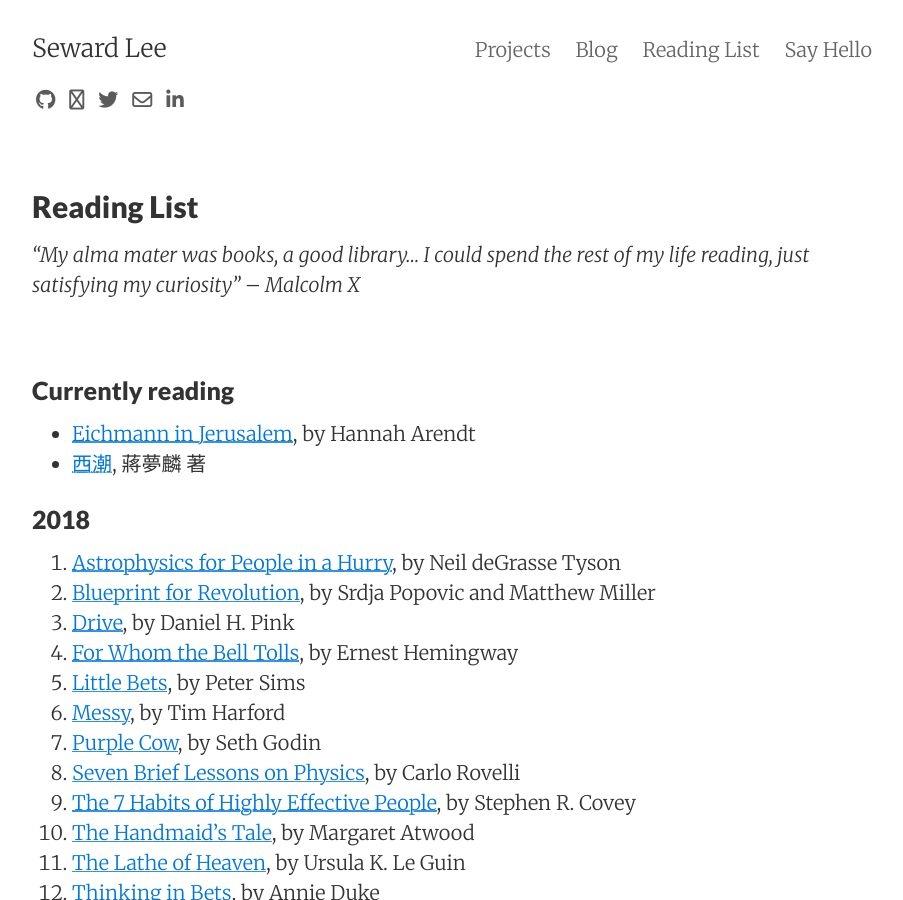
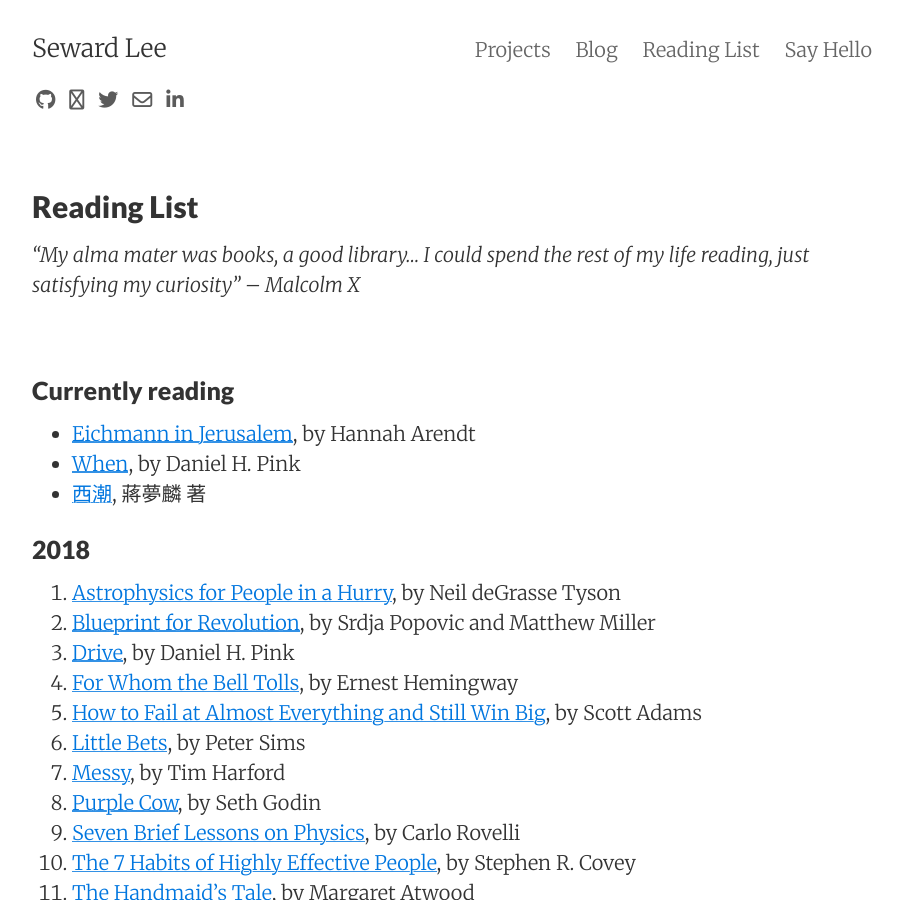
Before and after one commit to sewardlee337/sewardlee337.github.io, a Jekyll site: the page built from readinglist.md, in a window 1280 px wide and 900 px high. Shown: the whole window, without its empty margins (188-1091 px from the left). Built offline with Jekyll 4.4.1, drawn with Linux system fonts in a browser that asks for light colours; nearby versions of some CDN libraries.

Commit message:
Update reading list

```diff
--- a/readinglist.md
+++ b/readinglist.md
@@ -13,6 +13,7 @@
 ### Currently reading
 
 * [Eichmann in Jerusalem](http://amzn.to/2EW8tBN), by Hannah Arendt
+* [When](https://amzn.to/2qtGBKZ), by Daniel H. Pink
 * [西潮](http://bit.ly/2BLELg1), 蔣夢麟 著
 
 
@@ -22,6 +23,7 @@
 1. [Blueprint for Revolution](http://amzn.to/2F0QSb0), by Srdja Popovic and Matthew Miller
 1. [Drive](http://amzn.to/2oG9WSB), by Daniel H. Pink
 1. [For Whom the Bell Tolls](http://amzn.to/2CjHAGc), by Ernest Hemingway
+1. [How to Fail at Almost Everything and Still Win Big](https://amzn.to/2GY79eJ), by Scott Adams
 1. [Little Bets](http://amzn.to/2BObOzX), by Peter Sims
 1. [Messy](http://amzn.to/2sRnL4V), by Tim Harford
 1. [Purple Cow](http://amzn.to/2FJagao), by Seth Godin
```
